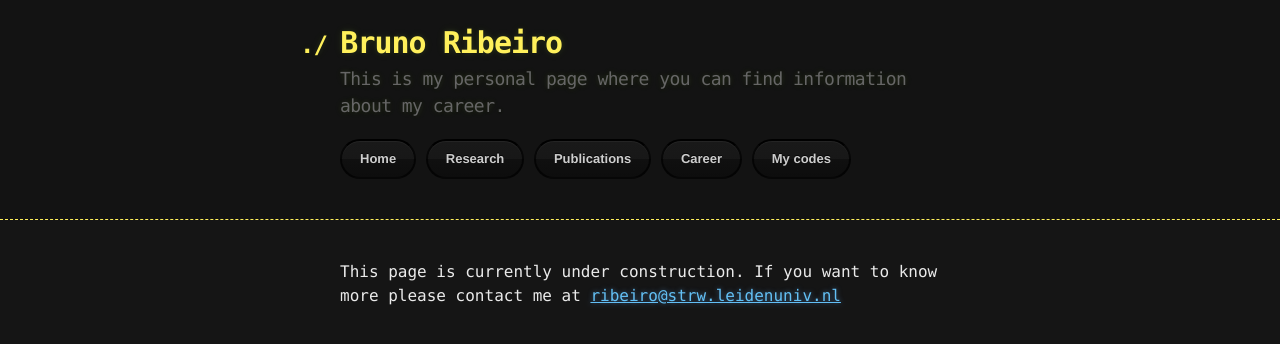
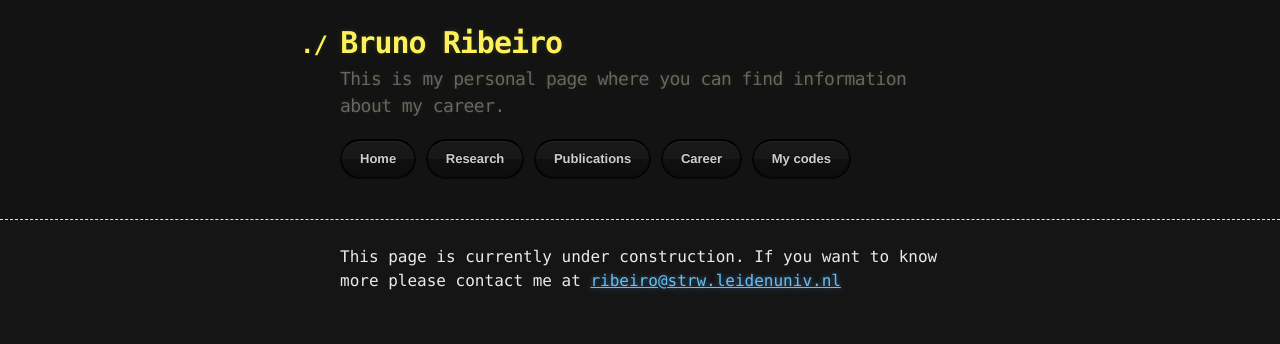
Before and after one commit to AfonsoV/AfonsoV.github.io, a Jekyll site: the page built from index.md, in a window 1280 px wide. Shown: the top 344 px of the page. Built offline with Jekyll 4.4.1, drawn with Linux system fonts in a browser that asks for light colours.

Commit message:
Testing header configuration

```diff
--- a/_sass/jekyll-theme-hacker.scss
+++ b/_sass/jekyll-theme-hacker.scss
@@ -49,7 +49,7 @@ header {
   width: 100%;
   border-bottom: 1px dashed $conifer; //header;
   padding: 20px 0;
-  margin: 0 0 40px 0;
+  margin: 0 0 25px 0;
 }
 
 header h1 {
```
